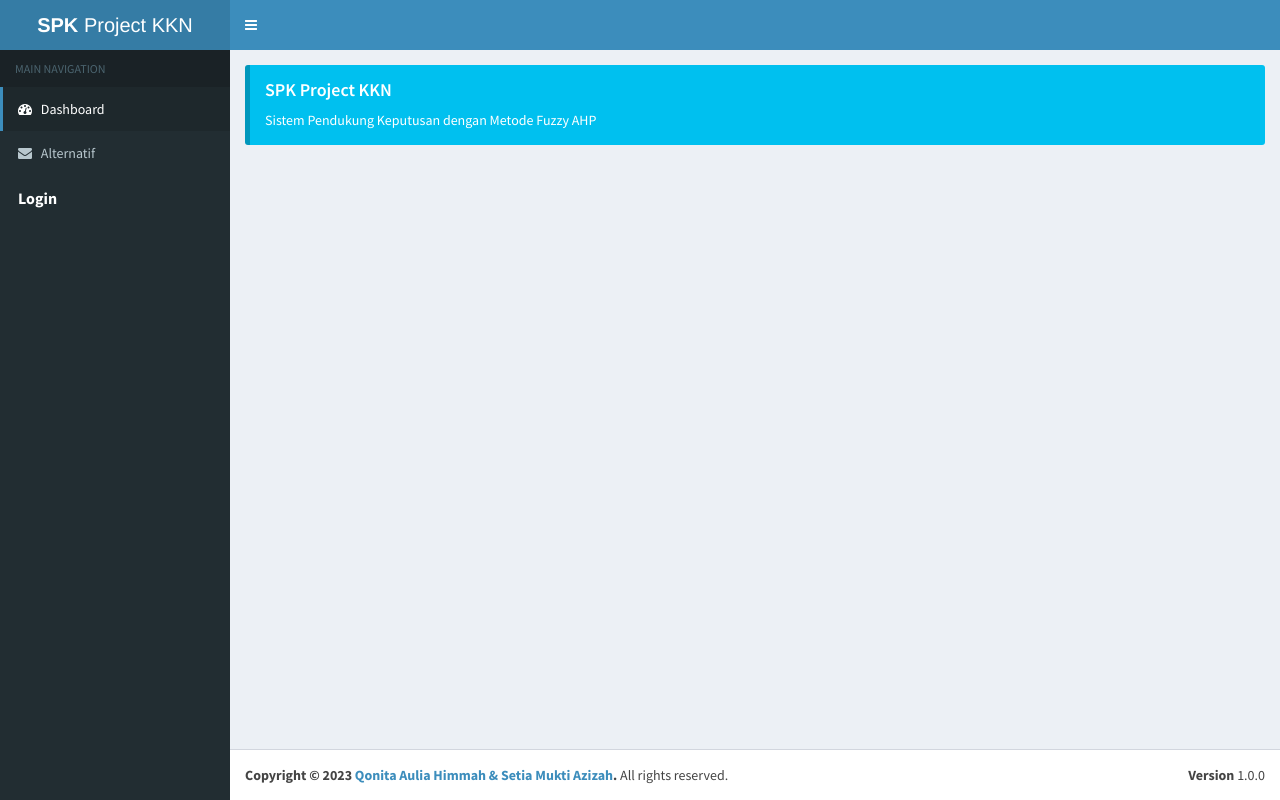
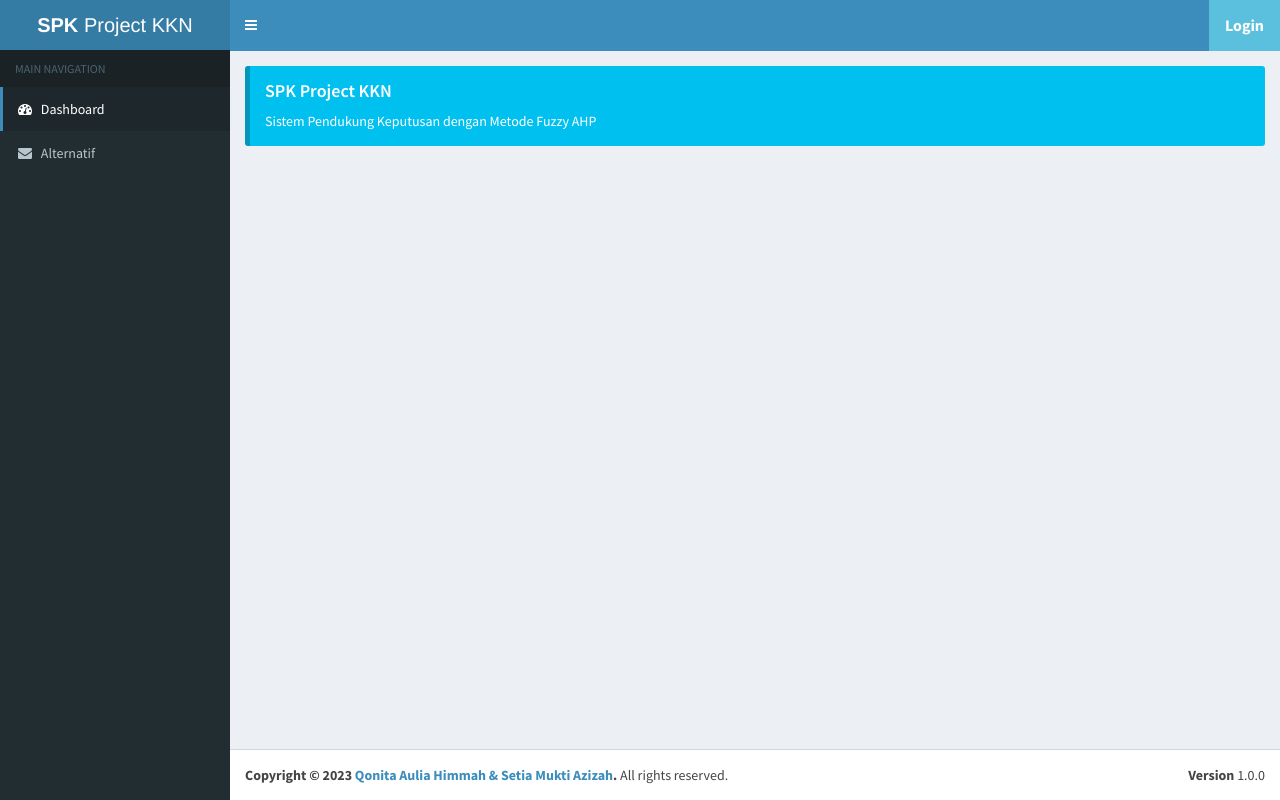
Before and after one commit to setiamuktiazizah/projectKKN, a PHP site: page /index.php in a window 1280 px wide. Run offline with PHP 8.4, Linux system fonts and the light colour scheme; some libraries are stand-ins or nearby versions.

Commit message:
fix login dan logout

```diff
--- a/index.php
+++ b/index.php
@@ -65,6 +65,11 @@ if (isset($_GET['logout'])) {
         <a href="#" class="sidebar-toggle" data-toggle="offcanvas" role="button">
           <span class="sr-only">Toggle navigation</span>
         </a>
+        <?php if (@$_SESSION['logged'] == false) : ?>
+          <a href="login.php" style="float:right" role="button">
+            <span style="float:right; padding: 14px 16px; font-size:medium; color: white; background-color: #5bc0de"><b>Login</b></span>
+          </a>
+        <?php endif ?>
         <div class="navbar-custom-menu">
           <ul class="nav navbar-nav">
 
@@ -147,14 +152,6 @@ if (isset($_GET['logout'])) {
             <li class="<?= (@$_GET['p'] == 'alternatif') ? 'active' : '' ?>">
               <a href="?p=alternatif">
                 <i class="fa fa-envelope"></i> <span>Alternatif</span>
-              </a>
-            </li>
-            <li>
-              <!-- <a href="login.php" style="float:right" role="button"> -->
-              <a href="login.php" role="button">
-                <!-- <span style="float:right; padding: 14px 16px; font-size:medium; color: white; background-color: #5bc0de"><b>Login</b></span> -->
-                <span style="font-size:medium; color: white; "><b>Login</b></span>
-                <!-- <i class="fa fa-envelope"></i> <span>Login</span> -->
               </a>
             </li>
             <!-- <li class="<?= (@$_GET['p'] == 'rank') ? 'active' : '' ?>">
@@ -244,6 +241,7 @@ if (isset($_GET['logout'])) {
             else
               include 'page/alternatif/pilihbidang.php';
             break;
+
           case 'report':
             include 'page/laporan/index.php';
             break;
```
